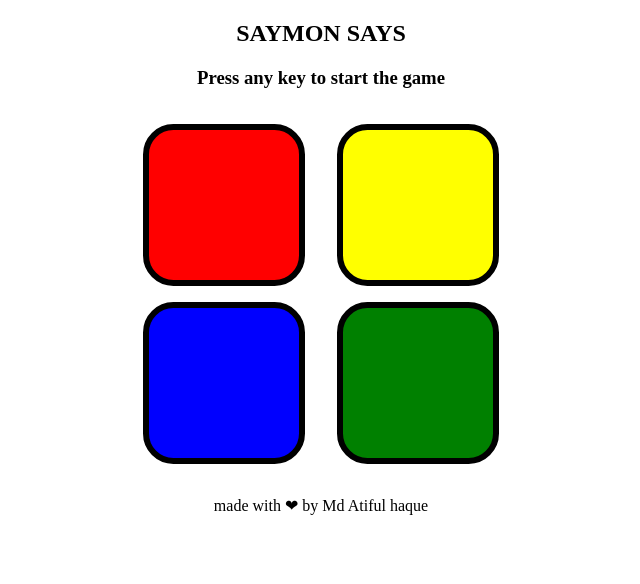
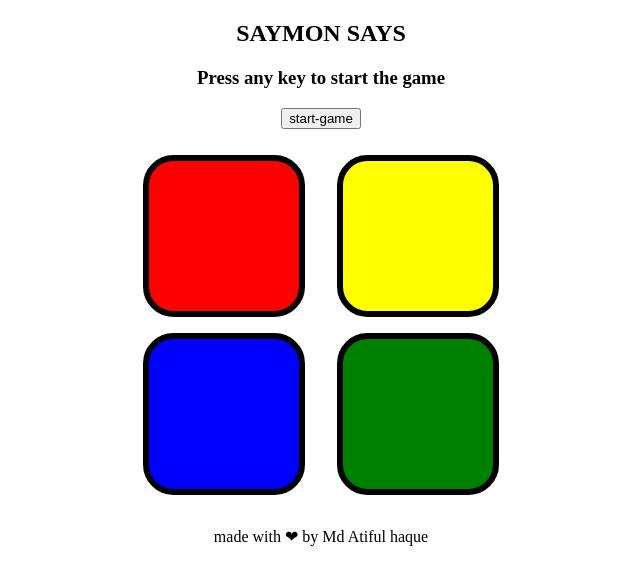
Before and after one commit to Atiful/simon-game, a plain HTML site: page index.html in a window 1280 px wide. Shown: the whole page, without its empty margins (319-959 px from the left). Drawn offline with Linux system fonts and the light colour scheme.

Commit message:
Update index.html

```diff
--- a/index.html
+++ b/index.html
@@ -11,7 +11,7 @@
 
     <h2>SAYMON SAYS</h2>
      <h3>Press any key to start the game</h3>
-
+     <button class = "start-game">start-game</button>
      <div class="box-container">
         <div class = first-row>
           <div class = "box red" id = "red" type = "button"></div>
```
